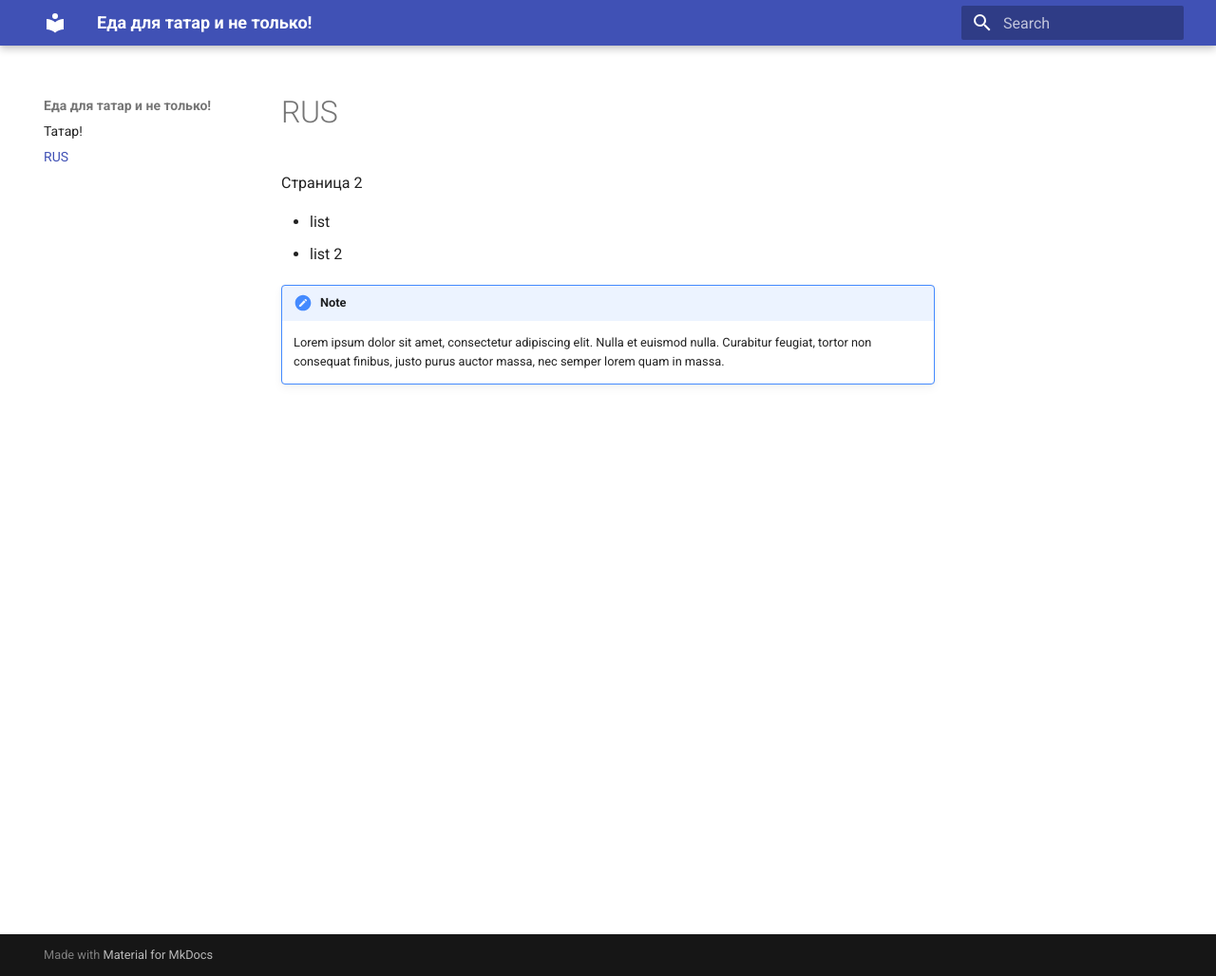
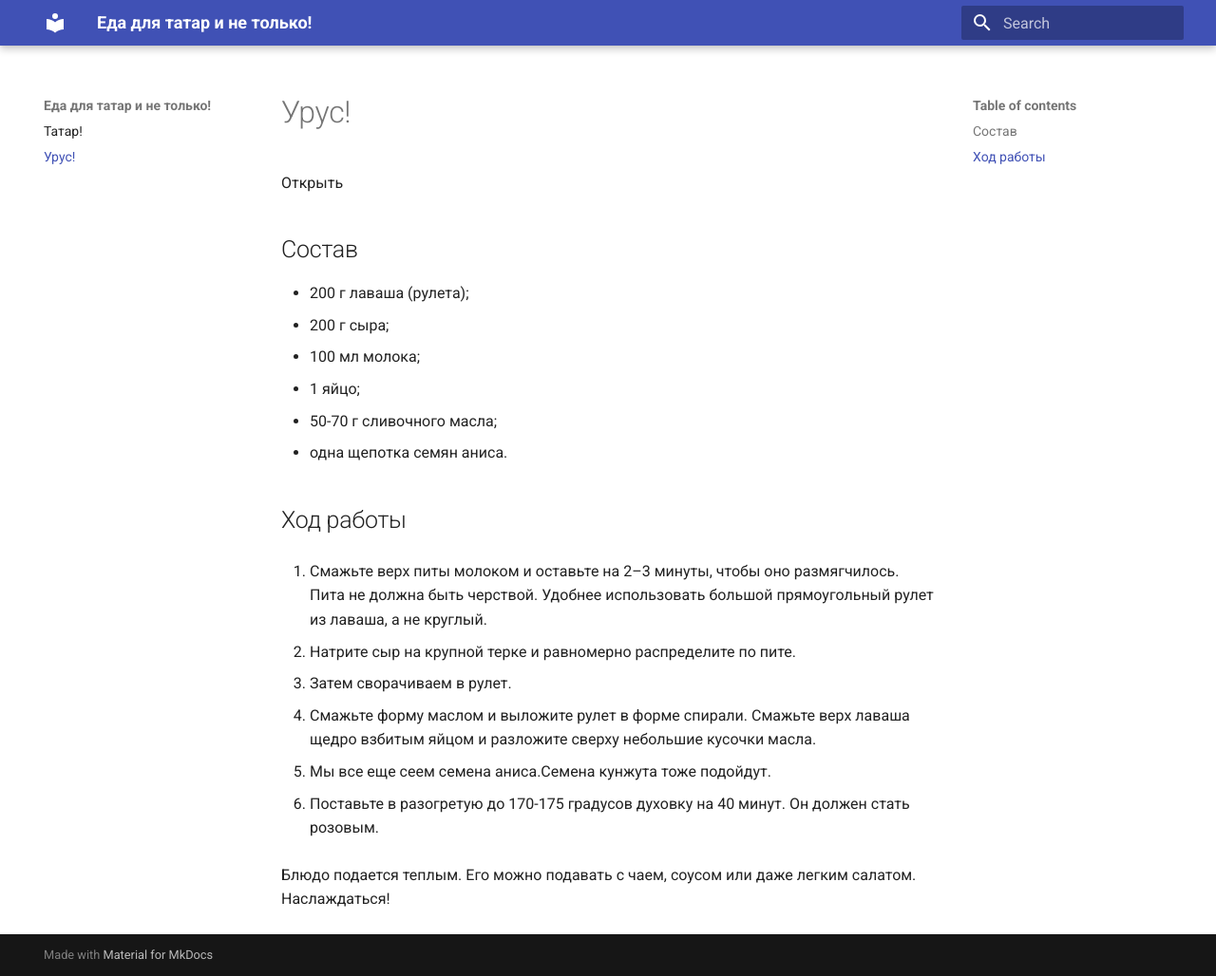
Before and after one commit to go9ol/mkdocs-demo1, an MkDocs documentation site: the page built from docs/RUS.md, in a window 1280 px wide and 1028 px high. Shown: the whole window at 95% size. Built offline with MkDocs 1.6.1 and Material for MkDocs 9.7.7, drawn with Linux system fonts in a browser that asks for light colours.

Commit message:
Update RUS.md

```diff
--- a/docs/RUS.md
+++ b/docs/RUS.md
@@ -1,9 +1,29 @@
-Страница 2
+# Урус!
 
-- list
-- list 2
-!!! note
+Открыть
 
-    Lorem ipsum dolor sit amet, consectetur adipiscing elit. Nulla et euismod
-    nulla. Curabitur feugiat, tortor non consequat finibus, justo purus auctor
-    massa, nec semper lorem quam in massa.
+## Состав
+
+* 200 г лаваша (рулета);
+* 200 г сыра;
+* 100 мл молока;
+* 1 яйцо;
+* 50-70 г сливочного масла;
+* одна щепотка семян аниса.
+
+## Ход работы
+
+1. Смажьте верх питы молоком и оставьте на 2–3 минуты, чтобы оно размягчилось. Пита не должна быть черствой. Удобнее использовать большой прямоугольный рулет из лаваша, а не круглый.
+
+2. Натрите сыр на крупной терке и равномерно распределите по пите.
+
+3. Затем сворачиваем в рулет.
+
+4. Смажьте форму маслом и выложите рулет в форме спирали. Смажьте верх лаваша щедро взбитым яйцом и разложите сверху небольшие кусочки масла.
+
+5. Мы все еще сеем семена аниса.Семена кунжута тоже подойдут.
+
+6. Поставьте в разогретую до 170-175 градусов духовку на 40 минут. Он должен стать розовым.
+
+Блюдо подается теплым. Его можно подавать с чаем, соусом или даже легким салатом.
+Наслаждаться!
```
